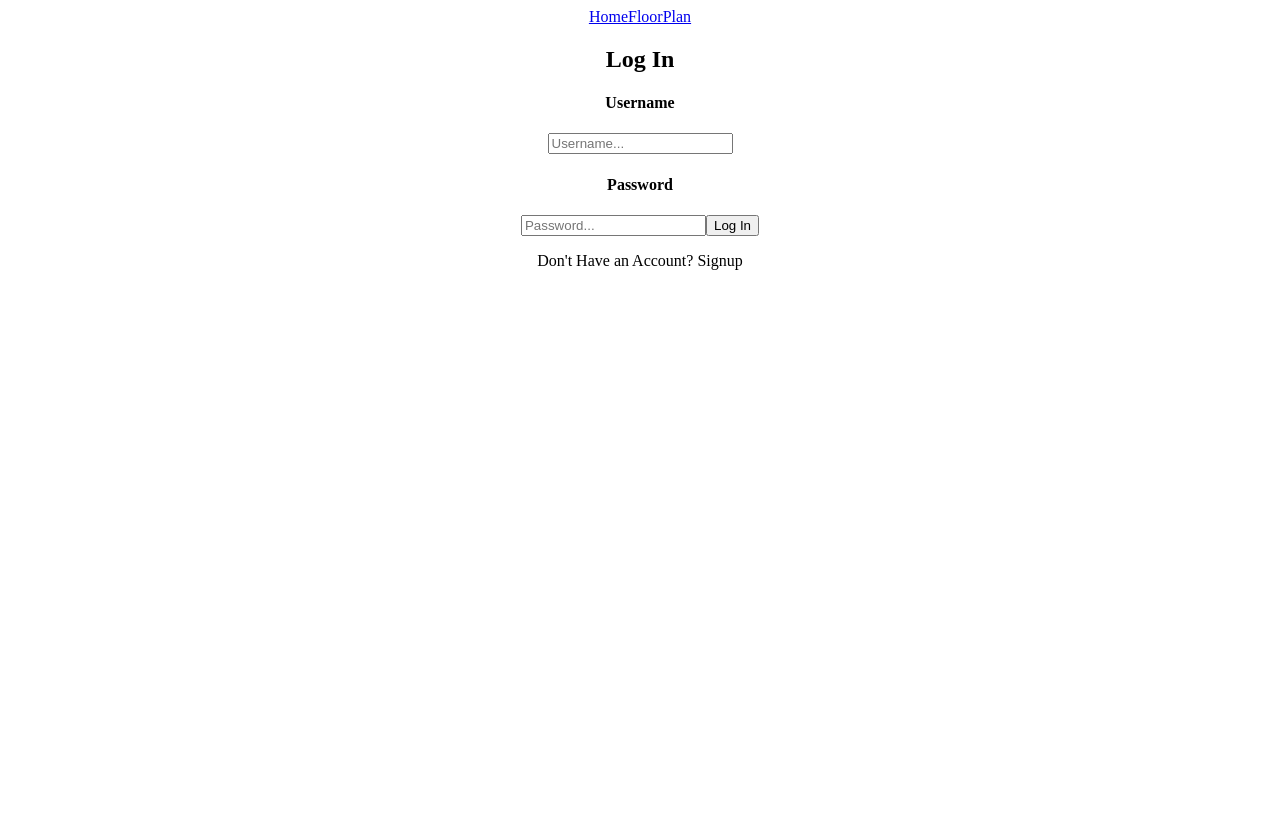
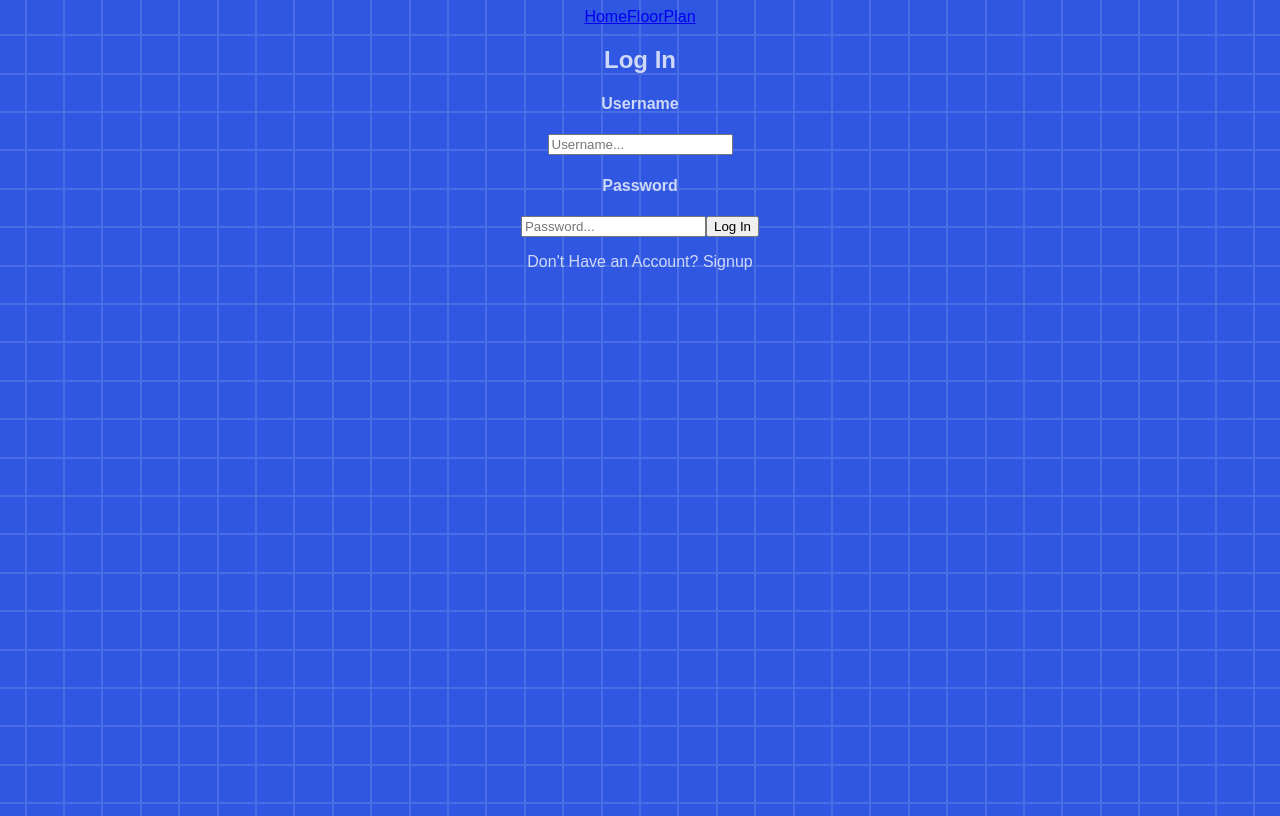
Before and after one commit to nolanrummel/floor-planner, a React (Create React App) app in the folder client/: page / in a window 1280 px wide. Built offline with nearby package versions, Linux system fonts and the light colour scheme; no server answers.

Commit message:
some css and more fine tuning of room tools

```diff
--- a/client/src/components/App.js
+++ b/client/src/components/App.js
@@ -1,4 +1,4 @@
-import React, { useContext, useEffect } from "react"
+import React, { useContext, useEffect, useRef, useState } from "react"
 import { UserContext } from "../context/user"
 import { BrowserRouter as Router, Route, Switch } from "react-router-dom"
 
@@ -11,6 +11,10 @@
 function App() {
   //sets logged in user info
   const { setUser } = useContext(UserContext)
+  const divRef = useRef(null)
+
+  const [cellSize, setCellSize] = useState({})
+  const [arrayLength, setArrayLength] = useState(1000)
 
   //checks if user is logged in
   useEffect(() => {
@@ -21,6 +25,24 @@
       }
     })
   }, [setUser])
+
+  const handleResize = () => {
+    const cellWidth = (window.innerWidth * 1.20) / 40
+    const arrayNum = Math.ceil((window.innerHeight * 1.20) / cellWidth)
+    window.requestAnimationFrame(() => {
+      setCellSize(cellWidth)
+      setArrayLength(arrayNum * 40)
+    })
+  }
+
+  useEffect(() => {
+    handleResize()
+    window.addEventListener('resize', handleResize)
+
+    return () => {
+        window.removeEventListener('resize', handleResize)
+    }
+  }, [])
 
   return (
     <Router>
@@ -41,6 +63,17 @@
             </Route>
           </Switch>
         </div>
+        <div className="grid-container"
+          style={
+            {
+            gridTemplateRows: `repeat(auto-fill, minmax(${cellSize}px, 1fr))`
+            }
+          }
+        >
+          {Array.from({ length: arrayLength }, (_, index) => (
+            <div key={index} className="grid-cell"></div>
+          ))}
+        </div>
       </div>
     </Router>
   )
--- a/client/src/components/FloorPlan.js
+++ b/client/src/components/FloorPlan.js
@@ -40,7 +40,11 @@
             <div className="floorplan">
                 {/* <div className="room-container"> */}
                     {rooms.map((room) => (
-                        <Room key={room.id} room={room} handleResize={handleResize} isEditing={isEditing} setIsEditing={setIsEditing}/>
+                        <Room key={room.id}
+                            room={room}
+                            handleResize={handleResize}
+                            isEditing={isEditing}
+                            setIsEditing={setIsEditing}/>
                     ))}
                 {/* </div> */}
                 <div className="add-room-plus" onClick={addRoom}><h3>Add Room +</h3></div>
--- a/client/src/index.css
+++ b/client/src/index.css
@@ -5,8 +5,21 @@
   --text: hsla(0, 0%, 100%, 0.88);
 }
 
+/* font-family: 'Bebas Neue', sans-serif; */
+@import url('https://fonts.googleapis.com/css2?family=Bebas+Neue&display=swap');
+
+/* font-family: 'Nunito', sans-serif; */
+@import url('https://fonts.googleapis.com/css2?family=Nunito:ital,wght@0,200;0,300;0,400;0,500;0,600;0,700;0,800;0,900;0,1000;1,200;1,300;1,400;1,500;1,600;1,700;1,800;1,900;1,1000&display=swap');
+
+/* 400 italic weight nice font for measurements */
+/* font-family: 'Lora', serif; */
+@import url('https://fonts.googleapis.com/css2?family=Lora:ital,wght@0,400;0,500;0,600;0,700;1,400;1,500;1,600;1,700&display=swap');
+
 body {
   text-align: center;
+  font-family: 'Nunito', sans-serif;
+  color: #CED8F7;
+  background-color: #3057E1;
 }
 
 .app-container {
@@ -22,3 +35,19 @@
   flex-grow: 1;
   /* background-color: brown; */
 }
+
+.grid-container {
+  position: fixed;
+  top: -10%;
+  left: -10%;
+  display: grid;
+  grid-template-columns: repeat(auto-fill, minmax(2.5%, 1fr));
+  /* grid-template-rows: repeat(auto-fill, minmax(6%, 1fr)); */
+  height: 120%;
+  width: 120%;
+  z-index: -1;
+}
+
+.grid-cell {
+  border: 1px solid #4A6DE5;
+}
--- a/client/src/styling/floor-plan.css
+++ b/client/src/styling/floor-plan.css
@@ -11,7 +11,7 @@
     justify-content: center;
     align-items: center;
     position: relative;
-    background-color: lightblue;
+    /* background-color: lightblue; */
 }
 
 .room-container {
--- a/client/src/styling/room-editor.css
+++ b/client/src/styling/room-editor.css
@@ -3,8 +3,8 @@
     justify-content: center;
     align-items: center;
     position: relative;
-    border: 2px solid #000;
-    /* background-color: red; */
+    border: 5px solid #CED8F7;
+    background-color: #4A6DE5;
 }
 
 .arrows-top-row {
@@ -35,10 +35,12 @@
 
 .scale-top-left-control:hover .up-left-arrow {
     transform: rotate(45deg) scale(1.5);
+    opacity: 1;
 }
 
 .up-left-arrow {
     margin-top: 0px;
+    opacity: .25;
     transform: rotate(45deg);
     transition: transform 0.3s ease-in-out;
     user-select: none;
@@ -72,9 +74,11 @@
 
 .up-arrow-container:hover .up-arrow {
     transform: rotate(90deg) scale(1.5);
+    opacity: 1;
 }
 
 .up-arrow {
+    opacity: .25;
     margin-bottom: 7px;
     transform: rotate(90deg);
     transition: transform 0.3s ease-in-out;
@@ -83,6 +87,7 @@
 }
 
 .up-arrow-active {
+    opacity: 1;
     margin-bottom: 7px;
     transform: rotate(90deg) scale(1.5);
     transition: transform 0.3s ease-in-out;
@@ -107,9 +112,11 @@
 
 .scale-top-right-control:hover .up-right-arrow {
     transform: rotate(135deg) scale(1.5);
+    opacity: 1;
 }
 
 .up-right-arrow {
+    opacity: .25;
     margin-top: 0px;
     transform: rotate(135deg);
     transition: transform 0.3s ease-in-out;
@@ -154,9 +161,11 @@
 
 .left-arrow-container:hover .left-arrow {
     transform: scale(1.5);
+    opacity: 1;
 }
 
 .left-arrow {
+    opacity: .25;
     transition: transform 0.3s ease-in-out;
     user-select: none;
     pointer-events: none;
@@ -209,9 +218,11 @@
 
 .right-arrow-container:hover .right-arrow {
     transform: rotate(180deg) scale(1.5);
+    opacity: 1;
 }
 
 .right-arrow {
+    opacity: .25;
     transform: rotate(180deg);
     transition: transform 0.3s ease-in-out;
     user-select: none;
@@ -257,9 +268,11 @@
 
 .scale-bottom-left-control:hover .down-left-arrow {
     transform: rotate(315deg) scale(1.5);
+    opacity: 1;
 }
 
 .down-left-arrow {
+    opacity: .25;
     margin-top: 0px;
     transform: rotate(315deg);
     transition: transform 0.3s ease-in-out;
@@ -294,9 +307,11 @@
 
 .down-arrow-container:hover .down-arrow {
     transform: rotate(270deg) scale(1.5);
+    opacity: 1;
 }
 
 .down-arrow {
+    opacity: .25;
     margin-top: 7px;
     transform: rotate(270deg);
     transition: transform 0.3s ease-in-out;
@@ -329,9 +344,11 @@
 
 .scale-bottom-right-control:hover .down-right-arrow {
     transform: rotate(225deg) scale(1.5);
+    opacity: 1;
 }
 
 .down-right-arrow {
+    opacity: .25;
     margin-top: 0px;
     transform: rotate(225deg);
     transition: transform 0.3s ease-in-out;
```
